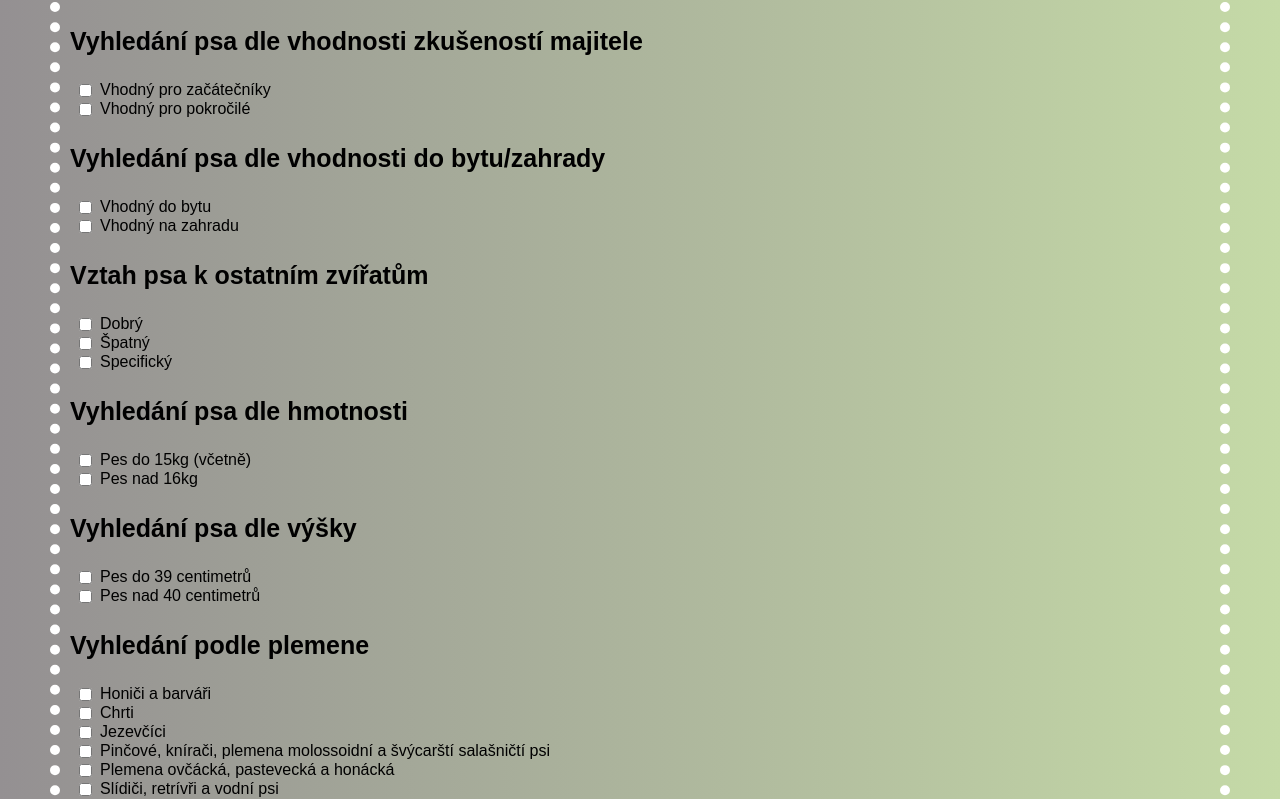
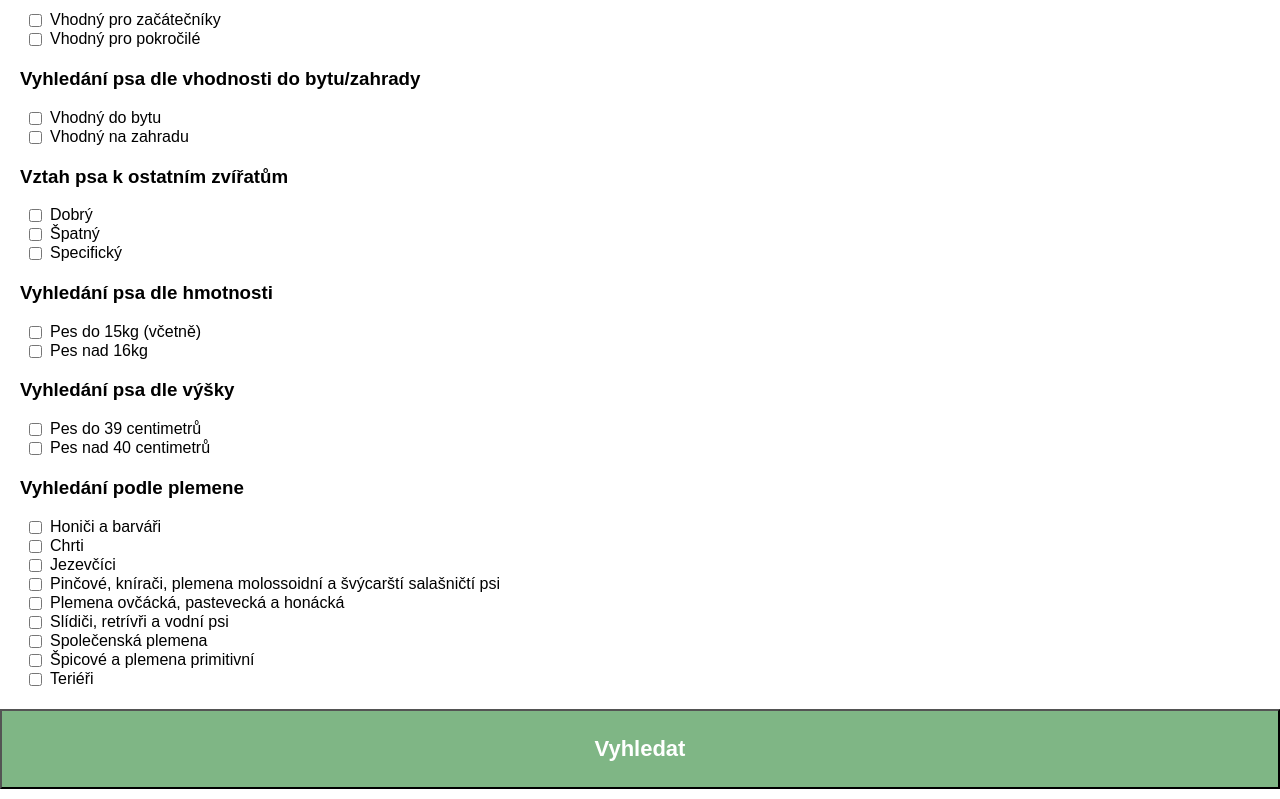
Before and after one commit to terezakuk/Psomat, a Vue app: page /search in a window 1280 px wide. Shown: the part 243-1042 px from the top of the page. Built offline with nearby package versions, Linux system fonts and the light colour scheme.

Commit message:
Změny ve filteru

```diff
--- a/src/components/Filter.vue
+++ b/src/components/Filter.vue
@@ -70,7 +70,7 @@
       <input type="checkbox" id="terieri" value="Teriéři" v-model="kategorie" />
       <label for="terieri">Teriéři</label>
     </div>
-    <br />
+
     <button class="tlacitko" v-on:click="vyhledat()">Vyhledat</button>
   </div>
 </template>
@@ -129,35 +129,31 @@ function mapujBoolean(bool) {
 
 <style>
 .vyhledavac {
-  background-image: linear-gradient(
-    to right,
-    rgb(148, 144, 146),
-    rgb(197, 218, 167)
-  );
-  display: grid;
+  display: flex;
+  flex-direction: column;
+}
+.selekce{
+  overflow: auto;
+  flex: 1;
 }
 .tlacitko {
-  padding: 20px;
-  font-size: 25px;
+  font-size: 22px;
   font-weight: bold;
-  background-color: rgba(255, 0, 255, 0.4);
+  color: white;
+  background-color: rgb(127, 182, 133);
+  flex: 0 0 80px;
+
+
+
 }
 .selekce {
   display: grid;
-  margin: 50px;
-  padding: 10px;
-  background-image: linear-gradient(to right, rgb(207, 251, 136));
-  border: 10px dotted white;
+  padding:20px;
   grid-template-columns: 30px auto;
 }
 .selektor {
   grid-column: 1/3;
 }
 
-h2 {
-  font-size: 40px;
-}
-h3 {
-  font-size: 25px;
-}
+
 </style>
```
